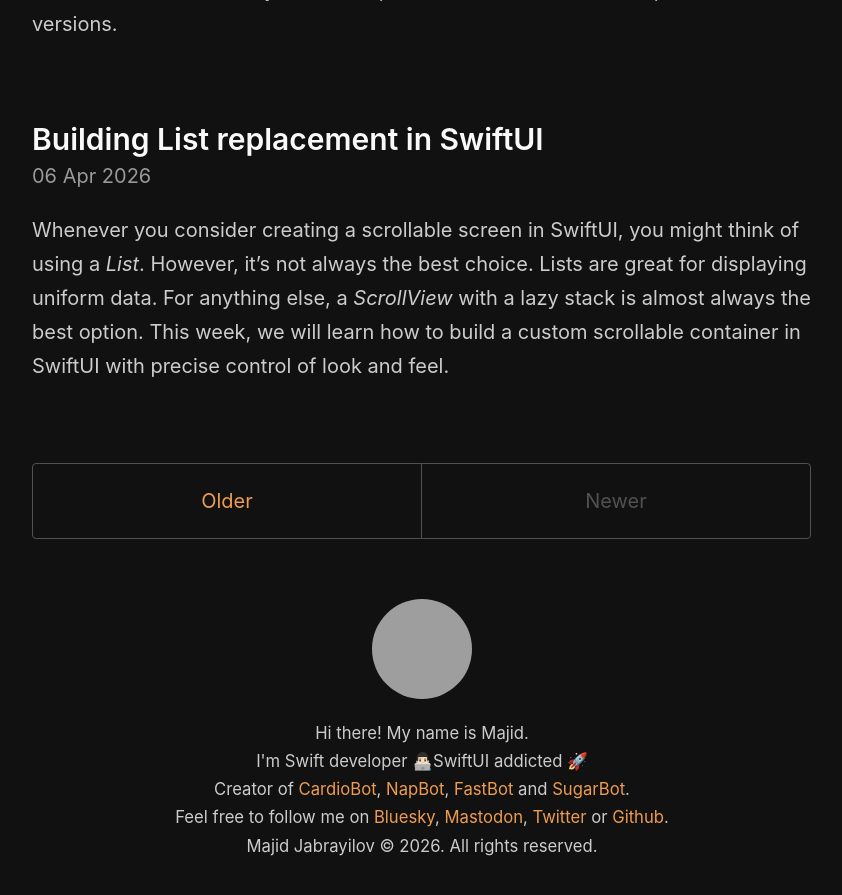
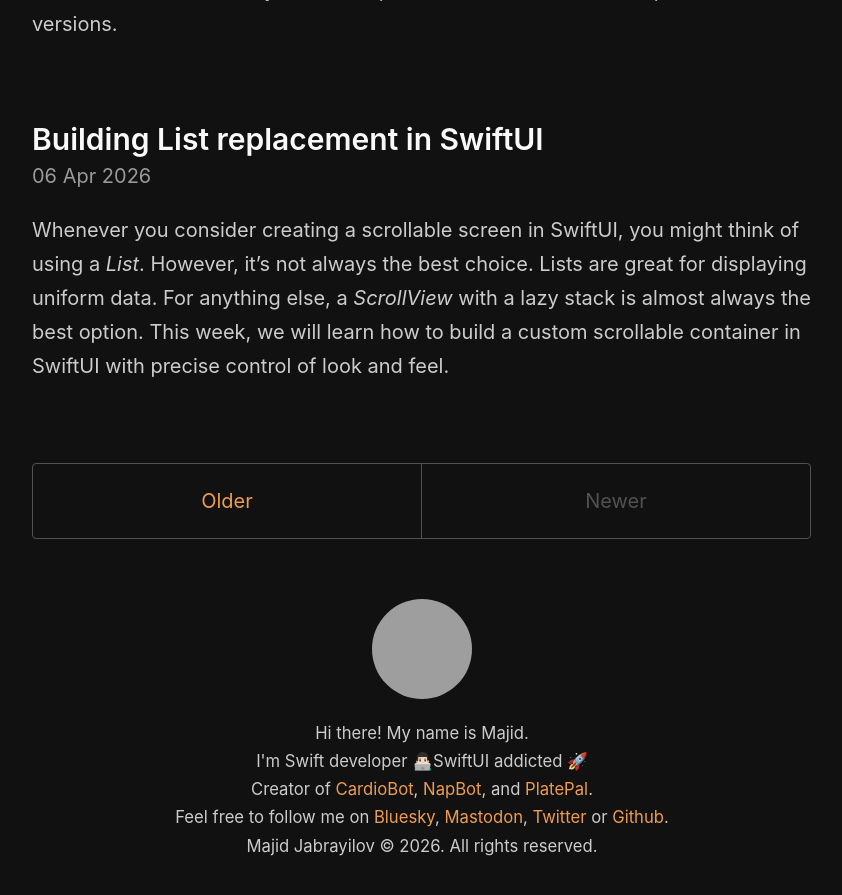
Before and after one commit to mecid/mecid.github.io, a Jekyll site: the page built from index.html, in a window 1280 px wide and 900 px high, scrolled down 2970 px, cut to the strip 0-895 px from the top of the window. Shown: the whole strip, without its empty margins (218-1060 px from the left). Built offline with Jekyll 4.4.1, drawn with Linux system fonts in a browser that asks for light colours; the list of posts is cut into pages by our own code; grey boxes are pictures that could not be loaded.

Commit message:
platepal added to the footer

```diff
--- a/_layouts/default.html
+++ b/_layouts/default.html
@@ -29,7 +29,7 @@
           {% avatar mecid size=100 %}
           <small>Hi there! My name is Majid.</small>
           <small>I'm Swift developer 👨🏻‍💻SwiftUI addicted 🚀</small>
-          <small>Creator of <a href="https://cardiobot.swiftwithmajid.com">CardioBot</a>, <a href="https://napbot.swiftwithmajid.com">NapBot</a>, <a href="https://fastbot.swiftwithmajid.com">FastBot</a> and <a href="https://sugarbot.swiftwithmajid.com">SugarBot</a>.</small>
+          <small>Creator of <a href="https://cardiobot.swiftwithmajid.com">CardioBot</a>, <a href="https://napbot.swiftwithmajid.com">NapBot</a>, and <a href="https://platepal.swiftwithmajid.com">PlatePal</a>.</small>
           <small>Feel free to follow me on <a href="https://bsky.app/profile/mecid.bsky.social"> Bluesky</a>, <a href="https://mastodon.social/@Mecid"> Mastodon</a>, <a href="https://twitter.com/mecid">Twitter</a> or <a href="https://github.com/mecid">Github</a>.</small>
         <small>
           Majid Jabrayilov &copy; <time datetime="{{ site.time | date_to_xmlschema }}">{{ site.time | date: '%Y' }}</time>. All rights reserved.
```
